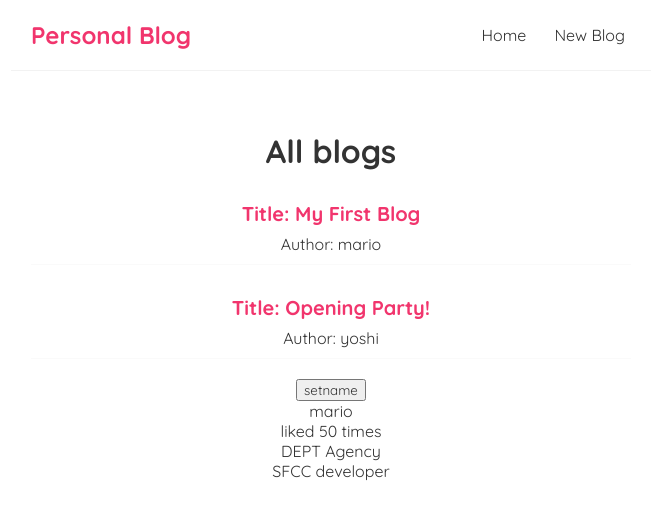
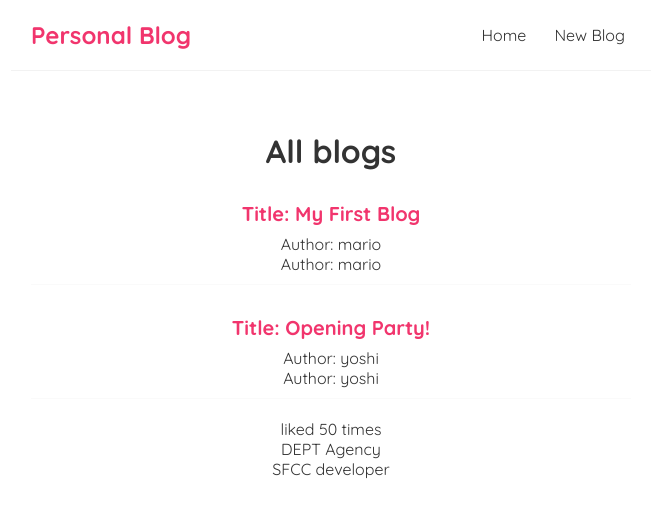
Before and after one commit to Nenad-Stoj/bloggingApp, a React (Create React App) app: page / in a window 1280 px wide. Shown: the top 520 px of the page, without its empty margins (309-964 px from the left). Built offline with nearby package versions, Linux system fonts and the light colour scheme; data requests are answered from the project's data file.

Commit message:
updated JS to React JS

```diff
--- a/src/App.js
+++ b/src/App.js
@@ -1,11 +1,14 @@
 import './App.css';
 import Navbar from './Navbar';
 import Home from './Home';
+import {BrowserRouter as Router, Route, Switch} from 'react-router-dom';
+
 
 function App() {
   const likes = 50;
   const employment = { company: "DEPT Agency", position: "SFCC developer" }
   return (
+    <Router>
       <div className="App">
         <Navbar />
         <div className='content'>
@@ -14,6 +17,7 @@ function App() {
           <p>{employment.company}<br />{employment.position}</p>
         </div>
       </div>
+    </Router>
   );
 }
 
--- a/src/BlogList.js
+++ b/src/BlogList.js
@@ -7,6 +7,8 @@ const BlogList = ({blogs, title}) => {
         <div className="blog-preview" key={blog.id}>
             <h2>Title: {blog.title}</h2>
             <p>Author: {blog.author}</p>
+            <p>Author: {blog.author}</p>
+
         </div>)
     })}
 </div> );
--- a/src/Home.js
+++ b/src/Home.js
@@ -1,30 +1,16 @@
 import { useState, useEffect } from "react";
+import useFetch from "./useFetch";
 import BlogList from "./BlogList";
 const Home = () => {
 
-    const [blogs, setBlogs] = useState()
-
-    const [name, setName] = useState('mario');
-
-    const [isPending, setIsPending] = useState(true);
-
-    useEffect(() => {
-        fetch(" http://localhost:8000/blogs").then(res => {
-            return res.json();
-        }).then(data => {
-            console.log(data);
-            setBlogs(data);
-            setIsPending(false);
-        });
+    const {data: blogs, isPending, error} = useFetch("http://localhost:8000/blogs");
 
 
-    }, [])
     return (
         <div className="home">
+            {error && <div>{error}</div>}
             {isPending && <div>Loading....</div>}
             {blogs && <BlogList blogs={blogs} title="All blogs"  />}
-            <button onClick={() => setName("luigi")}>setname</button>
-            <p>{name}</p>
         </div>
     );
 }
--- /dev/null
+++ b/src/useFetch.js
@@ -0,0 +1,34 @@
+import { useEffect, useState } from "react";
+
+const useFetch = (url) => {
+
+    const [data, setData] = useState()
+
+    const [isPending, setIsPending] = useState(true);
+
+    const [error, setError] = useState(null);
+    useEffect(() => {
+        fetch(url).then(res => {
+            if(!res.ok)
+            {
+                throw Error("could not fetch the data for the resource");
+            }
+
+            return res.json();
+
+        }).then(data => {
+            console.log(data);
+            setData(data);
+            setError(null);
+            setIsPending(false);
+        }).catch ((e) => {
+            setIsPending(false);
+           setError(e.message);
+        });
+
+
+    }, [])
+    return {data, isPending, error}
+}
+
+export default useFetch;
```
Also changed, not shown: package.json (+4 -3 lines), 1 other file (tests, documents, lock files or other folders). Lines whose indentation alone changed are shown as unchanged.
